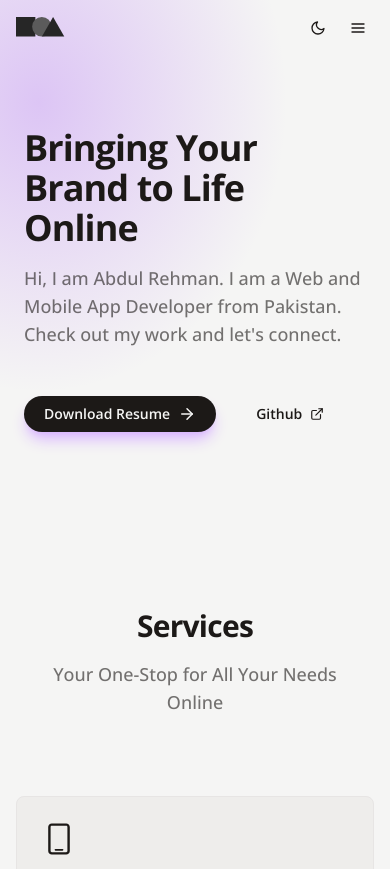
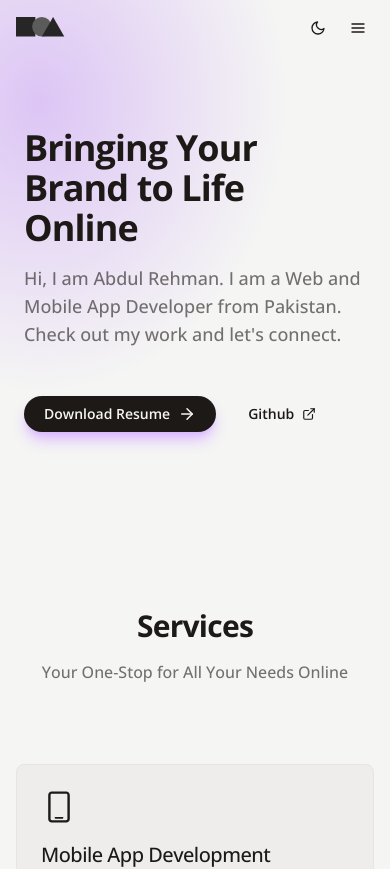
Before and after one commit to abdulrehmandev/abdulr.dev, a Next.js app: page / in a window 390 px wide. Shown: the top 869 px of the page. Built offline with nearby package versions, Linux system fonts and the light colour scheme.

Commit message:
Update Responsiveness

```diff
--- a/components/ui/SectionDescription.jsx
+++ b/components/ui/SectionDescription.jsx
@@ -1,7 +1,7 @@
 const SectionDescription = ({ text, className }) => {
   return (
     <h2
-      className={`font-medium mb-10 mx-auto text-lg max-w-xs sm:max-w-lg opacity-60 ${
+      className={`font-medium mb-10 mx-auto md:text-lg max-w-xs sm:max-w-lg opacity-60 ${
         className ? className : ""
       }`}
     >
--- a/data/footer.jsx
+++ b/data/footer.jsx
@@ -2,16 +2,16 @@ export const links = [
   {
     id: 1,
     title: "Twitter",
-    href: "https://twitter.com/iiiabdlrehman",
+    href: "https://twitter.com/iiiabdulrehman",
   },
   {
     id: 2,
     title: "LinkedIn",
-    href: "https://twitter.com/iiiabdlrehman",
+    href: "https://linkedin.com/in/abdulrdev",
   },
   {
     id: 3,
     title: "Github",
-    href: "https://twitter.com/iiiabdlrehman",
+    href: "https://github.com/abdulrehmandev",
   },
 ];
--- a/sections/Hero.jsx
+++ b/sections/Hero.jsx
@@ -7,14 +7,14 @@ const Hero = () => {
   return (
     <div className="bg-signature-gradient pt-32 xl:pt-44 pb-20 xl:text-center">
       <Container className="px-6">
-        <h1 className="font-bold text-4xl xl:text-6xl max-w-md xl:max-w-2xl xl:mx-auto mb-4 tracking-tight">
+        <h1 className="font-bold text-4xl md:text-5xl xl:text-6xl max-w-md xl:max-w-2xl xl:mx-auto mb-4 tracking-tight">
           Bringing Your Brand to Life Online
         </h1>
         <p className="opacity-60 text-lg font-medium xl:max-w-xl xl:mx-auto">
           Hi, I am Abdul Rehman. I am a Web and Mobile App Developer from
           Pakistan. Check out my work and let's connect.
         </p>
-        <div className="w-fit flex items-center gap-5 xl:mx-auto mt-12">
+        <div className="w-fit flex flex-wrap items-center gap-3 sm:gap-5 xl:mx-auto mt-12">
           <PrimaryButton href="/">
             <span>Download Resume</span>
             <FiArrowRight size={18} />
```
